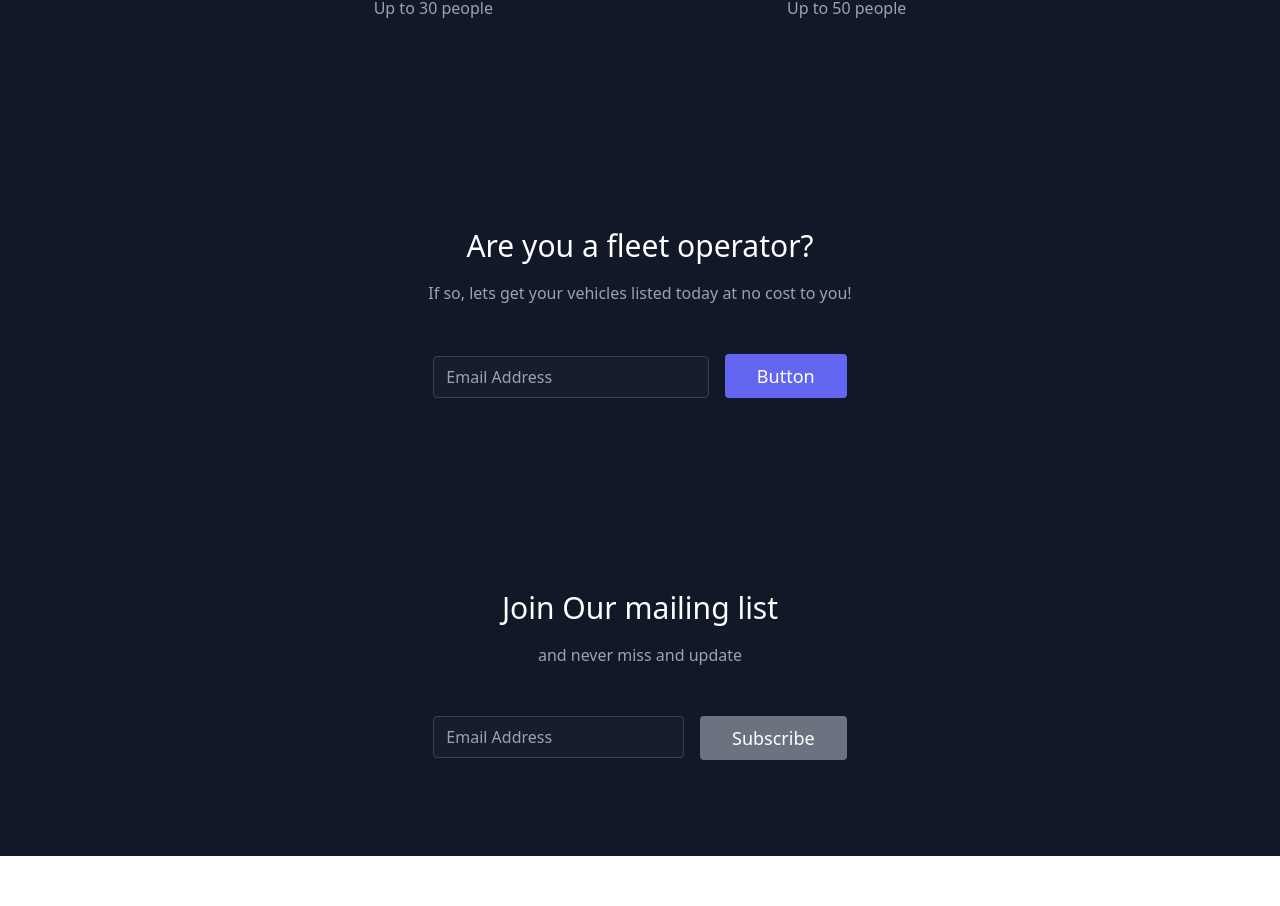
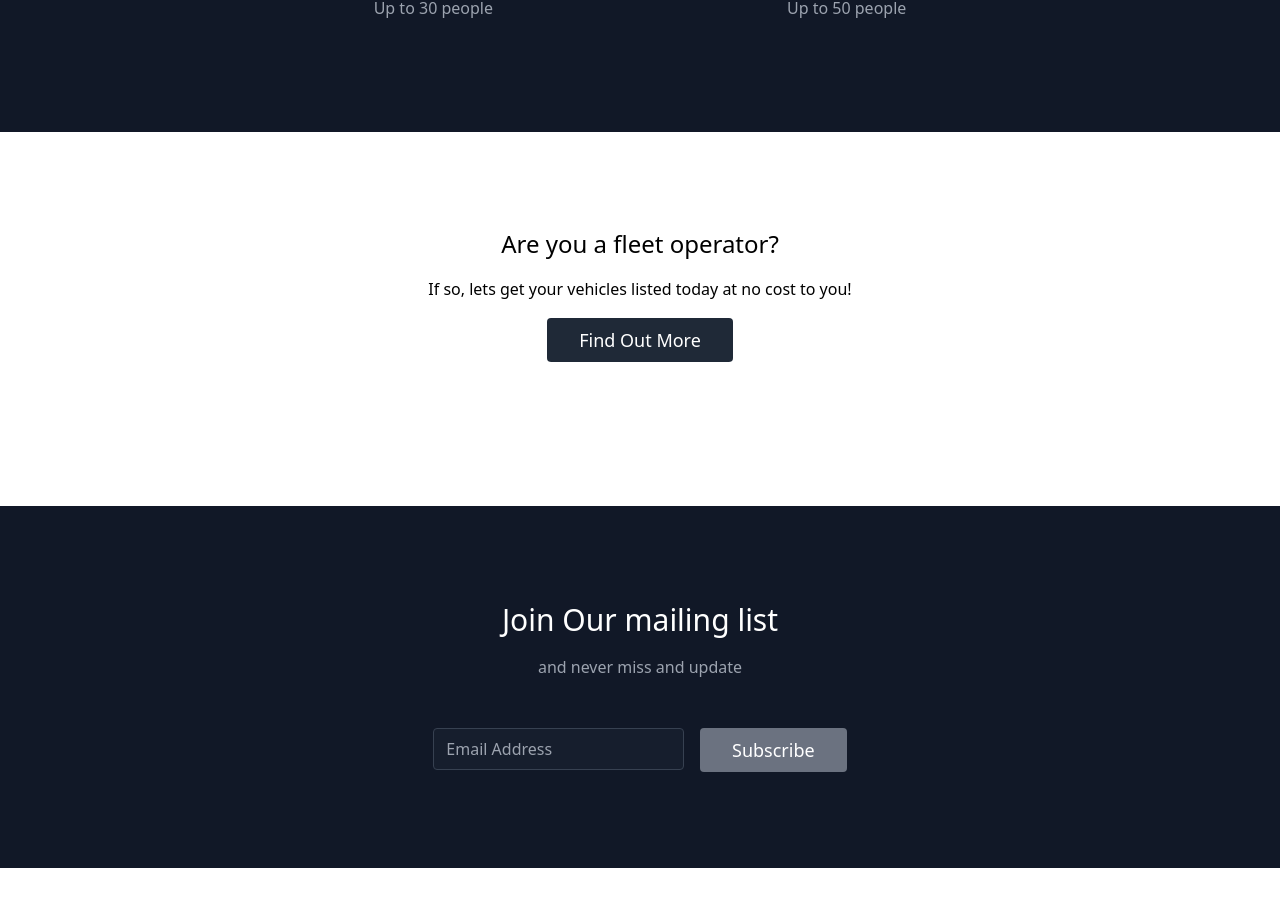
Before and after one commit to jolouie7/shofeur-landing-page, a Next.js app: page / in a window 1280 px wide. Shown: the part 4212-5118 px from the top of the page. Built offline with nearby package versions, Linux system fonts and the light colour scheme.

Commit message:
Update click to action

```diff
--- a/src/components/ClickToAction.tsx
+++ b/src/components/ClickToAction.tsx
@@ -3,28 +3,17 @@ import React from "react";
 const ClickToAction = () => {
   return (
     <>
-      <section className="text-gray-400 bg-gray-900 body-font">
+      <section className="text-black body-font">
         <div className="container px-5 py-24 mx-auto">
           <div className="flex flex-col text-center w-full mb-12">
-            <h1 className="sm:text-3xl text-2xl font-medium title-font mb-4 text-white">
+            <h1 className="m:text-3xl text-2xl font-medium title-font mb-4 text-black">
               Are you a fleet operator?
             </h1>
             <p className="lg:w-2/3 mx-auto leading-relaxed text-base">
               If so, lets get your vehicles listed today at no cost to you!
             </p>
-          </div>
-          <div className="flex lg:w-1/3 w-full sm:flex-row flex-col mx-auto px-8 sm:px-0 items-end sm:space-x-4 sm:space-y-0 space-y-4">
-            <div className="relative sm:mb-0 flex-grow w-full">
-              <input
-                type="email"
-                id="email"
-                name="email"
-                placeholder="Email Address"
-                className="w-full bg-gray-800 bg-opacity-40 rounded border border-gray-700 focus:border-indigo-500 focus:ring-2 focus:ring-indigo-900 focus:bg-transparent text-base outline-none text-gray-100 py-1 px-3 leading-8 transition-colors duration-200 ease-in-out"
-              />
-            </div>
-            <button className="text-white bg-indigo-500 border-0 py-2 px-8 focus:outline-none hover:bg-indigo-600 rounded text-lg">
-              Button
+            <button className="text-white bg-gray-800 border-0 py-2 px-8 focus:outline-none hover:bg-gray-900 rounded text-lg mt-4 md:max-w-xs md:mx-auto">
+              Find Out More
             </button>
           </div>
         </div>
```
